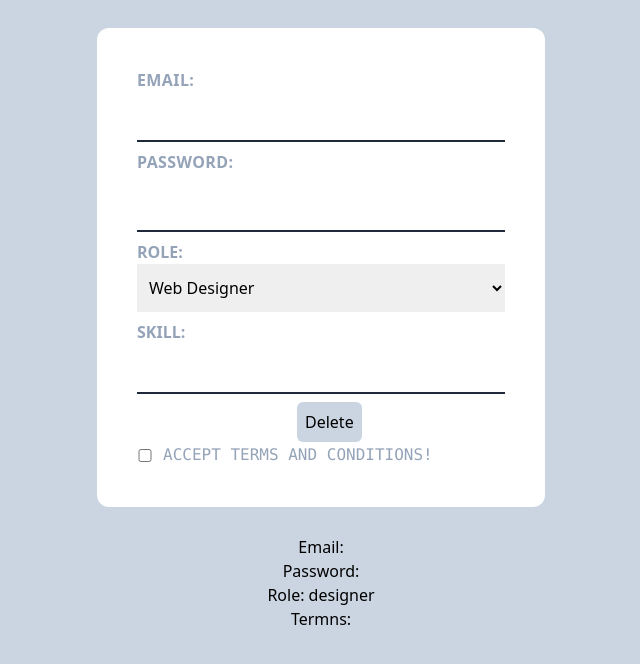
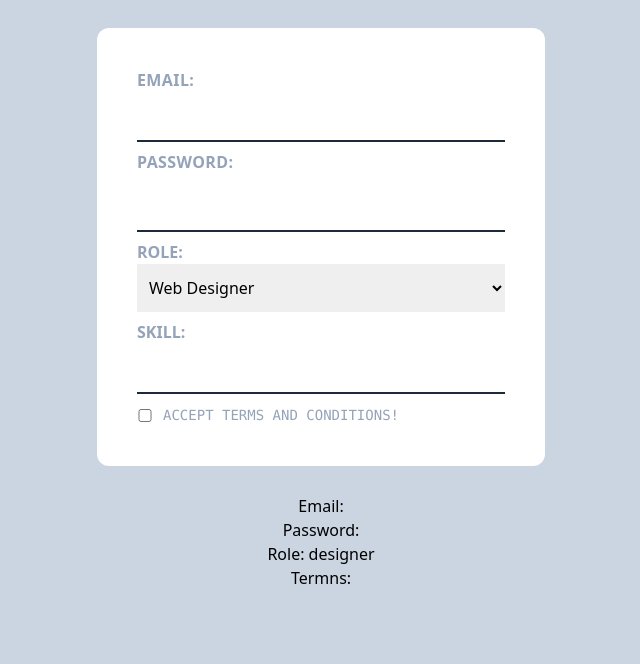
Before and after one commit to BoronenkoTimurs/WebForm, a Vue app: page / in a window 1280 px wide. Shown: the top 664 px of the page, without its empty margins (319-959 px from the left). Built offline with nearby package versions, Linux system fonts and the light colour scheme.

Commit message:
Add remove skill event

```diff
--- a/src/components/SignupForm.vue
+++ b/src/components/SignupForm.vue
@@ -34,13 +34,15 @@
       class="block py-3 mb-2 outline-none px-2 w-full box-border border-solid border-b-2 border-slate-800 text-slate-600"
       type="text"
       v-model="tempSkill"
-      @keyup="addSkill"
+      @keyup.alt="addSkill"
     />
-    <div v-for="skill in skills" :key="skill">
-      {{ skill }}
+    <div
+      class="inline-block tracking-wider mt-5 mr-2 px-2 py-2 rounded-2xl bg-slate-300 text-gray-500 font-bold cursor-pointer"
+      v-for="skill in skills"
+      :key="skill"
+    >
+      <span @click="removeSkill(skill)">{{ skill }}</span>
     </div>
-    <!-- TODO: change "relative and left-40" for normal center position -->
-    <button @click="removeSkill" class="bg-slate-300 rounded-md p-2 relative left-40">Delete</button>
     <div>
       <input
         v-model="termns"
@@ -48,7 +50,7 @@
         type="checkbox"
         required
       />
-      <label class="text-slate-400 uppercase font-mono"
+      <label class="text-slate-400 text-sm uppercase font-mono"
         >Accept terms and conditions!</label
       >
     </div>
@@ -80,9 +82,11 @@ export default {
         this.tempSkill = "";
       }
     },
-    removeSkill(e){
-        this.skills.pop()
-    }
+    removeSkill(skill) {
+      this.skills = this.skills.filter((item) => {
+        return skill !== item;
+      });
+    },
   },
 };
 </script>
```
